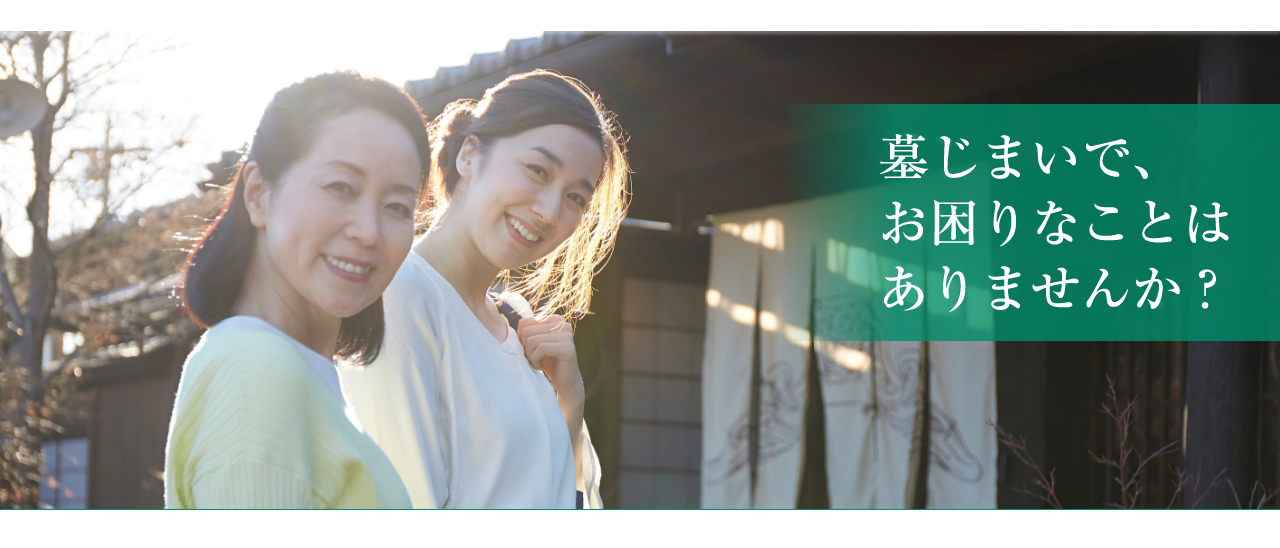
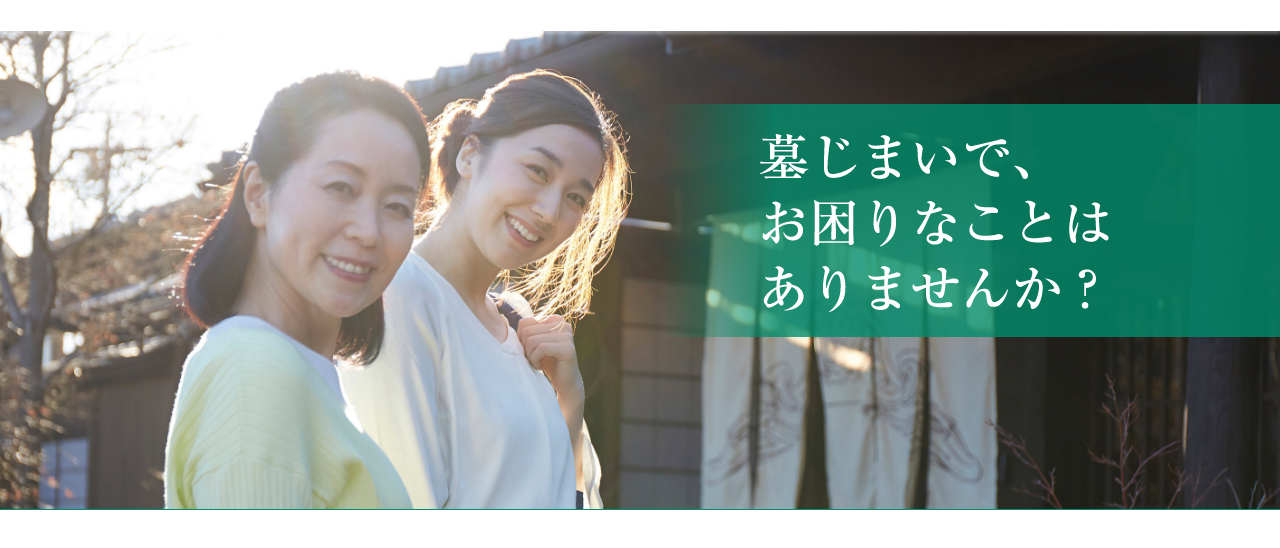
Before and after one commit to nyaming/yasaka-reien, a plain HTML site: page index.html in a window 1280 px wide. Shown: the part 82-630 px from the top of the page. Drawn offline with Linux system fonts and the light colour scheme.

Commit message:
Add files via upload

```diff
--- a/index.html
+++ b/index.html
@@ -33,8 +33,10 @@
 
   <main class="main">
     <div class="hero">
-      <div class="catch_box">
-        <img class="catch" src="images/txt_mainvisual.png" srcset="images/txt_mainvisual@2x.png 2x" alt="墓じまいで、お困りなことはありませんか？">
+      <div class="inner">
+        <div class="catch_box">
+          <img class="catch" src="images/txt_mainvisual.png" srcset="images/txt_mainvisual@2x.png 2x" alt="墓じまいで、お困りなことはありませんか？">
+        </div>
       </div>
     </div><!-- /hero -->
 
--- a/style.css
+++ b/style.css
@@ -20,6 +20,11 @@ body {
   font-family: "Times New Roman", "ヒラギノ明朝 ProN W3", "Hiragino Mincho ProN", "游明朝", YuMincho, "HG明朝E", "ＭＳ Ｐ明朝", "MS PMincho", "MS 明朝", serif;
  font-size: 1.6rem;
  color: #595757;
+}
+
+img {
+  max-width: 100%;
+  vertical-align: top;
 }
 
 /*---------------------
@@ -137,18 +142,29 @@ body {
   border-top: 1px solid #018C6B;
   border-bottom: 1px solid #018C6B;
   padding-top:75px;
+  overflow: hidden;
+}
+.hero .inner {
+  max-width: 1040px;
+  padding: 0 20px;
+  margin: 0 auto;
   position: relative;
 }
 .catch_box {
   width: 500px;
   background: url("images/bg_mainvisual_txt01.png") repeat-y;
-
   padding: 30px 0 25px 100px;
   position: absolute;
   right: 0;
+  top: 0;
 
 }
-.catch {
-
-
+.catch_box::before {
+  content: "";
+  width: 10000%;
+  height: 100%;
+  position: absolute;
+  top: 0;
+  left: 100%;
+  background: url("images/bg_mainvisual_txt02.png")repeat left center;
 }
```
Also changed, not shown: images/bg_mainvisual_txt02.png (added).
